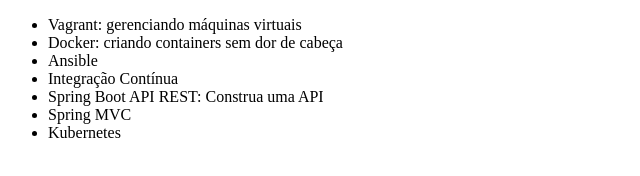
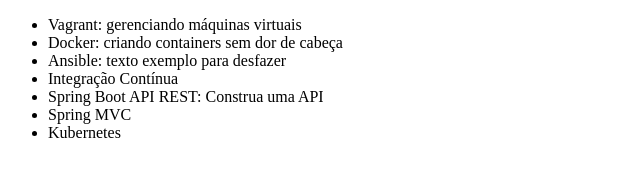
Before and after one commit to LFelipe2504/exemplo, a plain HTML site: page index.html in a window 1280 px wide. Shown: the whole page, without its empty margins (0-640 px from the left). Drawn offline with Linux system fonts and the light colour scheme.

Commit message:
Edição no nome curso Ansible

```diff
--- a/index.html
+++ b/index.html
@@ -8,7 +8,7 @@
     <ul>
         <li>Vagrant: gerenciando máquinas virtuais</li>
         <li>Docker: criando containers sem dor de cabeça</li>
-        <li>Ansible</li>
+        <li>Ansible: texto exemplo para desfazer</li>
         <li>Integração Contínua</li>
         <li>Spring Boot API REST: Construa uma API</li>
         <li>Spring MVC</li>
```
